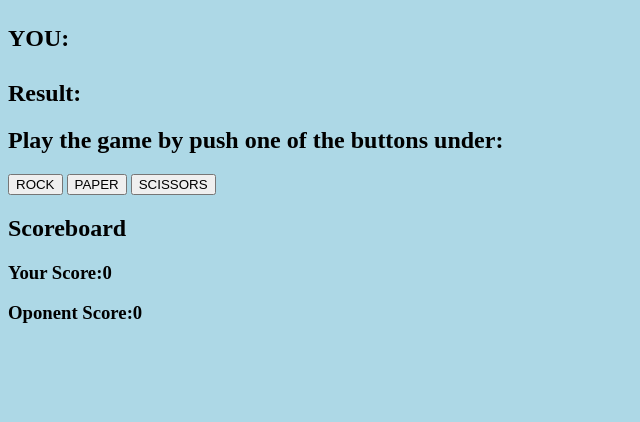
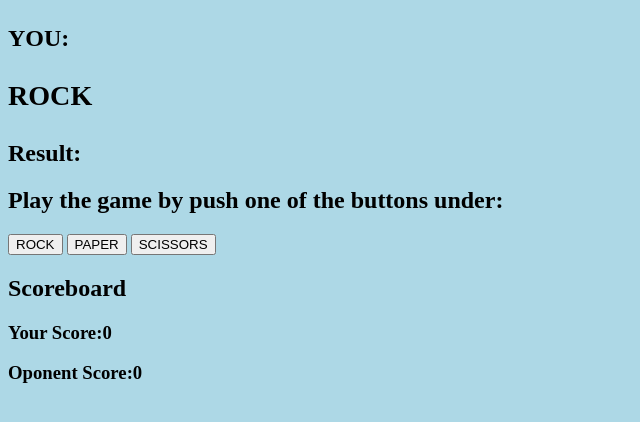
Before and after one commit to MarcusYA/RockPaperScissors, a plain HTML site: page index.html in a window 1280 px wide. Both pictures are taken after a click on the button "ROCK". Shown: the part 110-532 px from the top of the page, without its empty margins (0-640 px from the left). Drawn offline with Linux system fonts and the light colour scheme.

Commit message:
added a click event in JS and also put a class of button to the buttons, also checked if I was able to get the text of the buttons. It worked!

```diff
--- a/assets/JS/index.js
+++ b/assets/JS/index.js
@@ -2,3 +2,10 @@ const oponentChoiceDisplay = document.getElementById('oponentChoiceDisplay');
 const yourChoiceDisplay = document.getElementById('yourChoiceDisplay');
 const resultDisplay = document.getElementById('resultDisplay');
 const buttonPushed = document.querySelectorAll('.button');
+let userChoice
+
+buttonPushed.forEach(button => button.addEventListener('click', () => {
+    userChoice = button.textContent;
+    yourChoiceDisplay.innerHTML = userChoice;
+}));
+console.log(userChoice);
--- a/index.html
+++ b/index.html
@@ -21,9 +21,9 @@
         <H2>Play the game by push one of the buttons under:</H2>
 
     <div id="btnArea">
-        <button  id="rock">ROCK</button>
-        <button  id="paper">PAPER</button>
-        <button  id="scissors">SCISSORS</button>
+        <button class="button" id="rock">ROCK</button>
+        <button class="button" id="paper">PAPER</button>
+        <button class="button" id="scissors">SCISSORS</button>
     </div>
 
     <div class="scoreArea">
```
